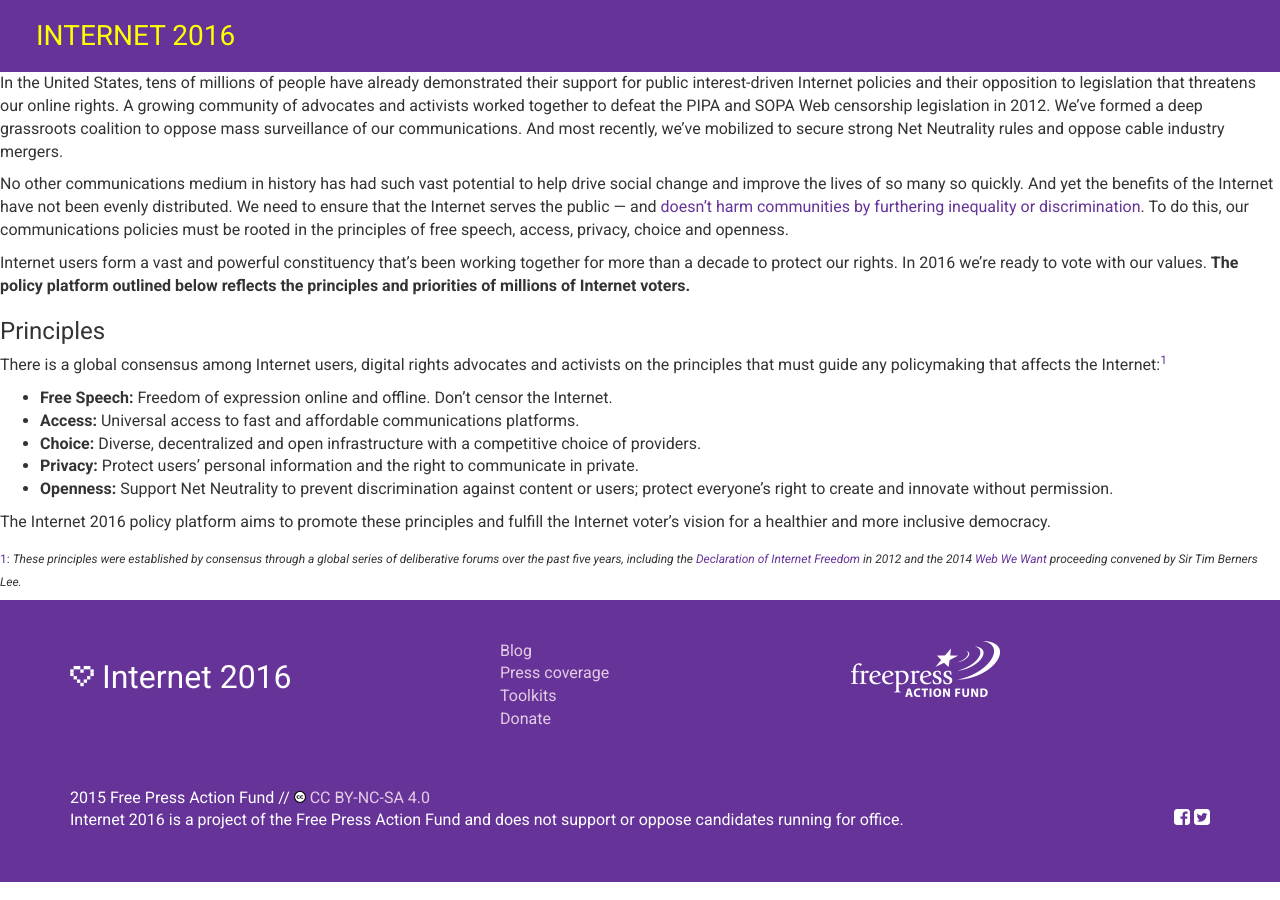
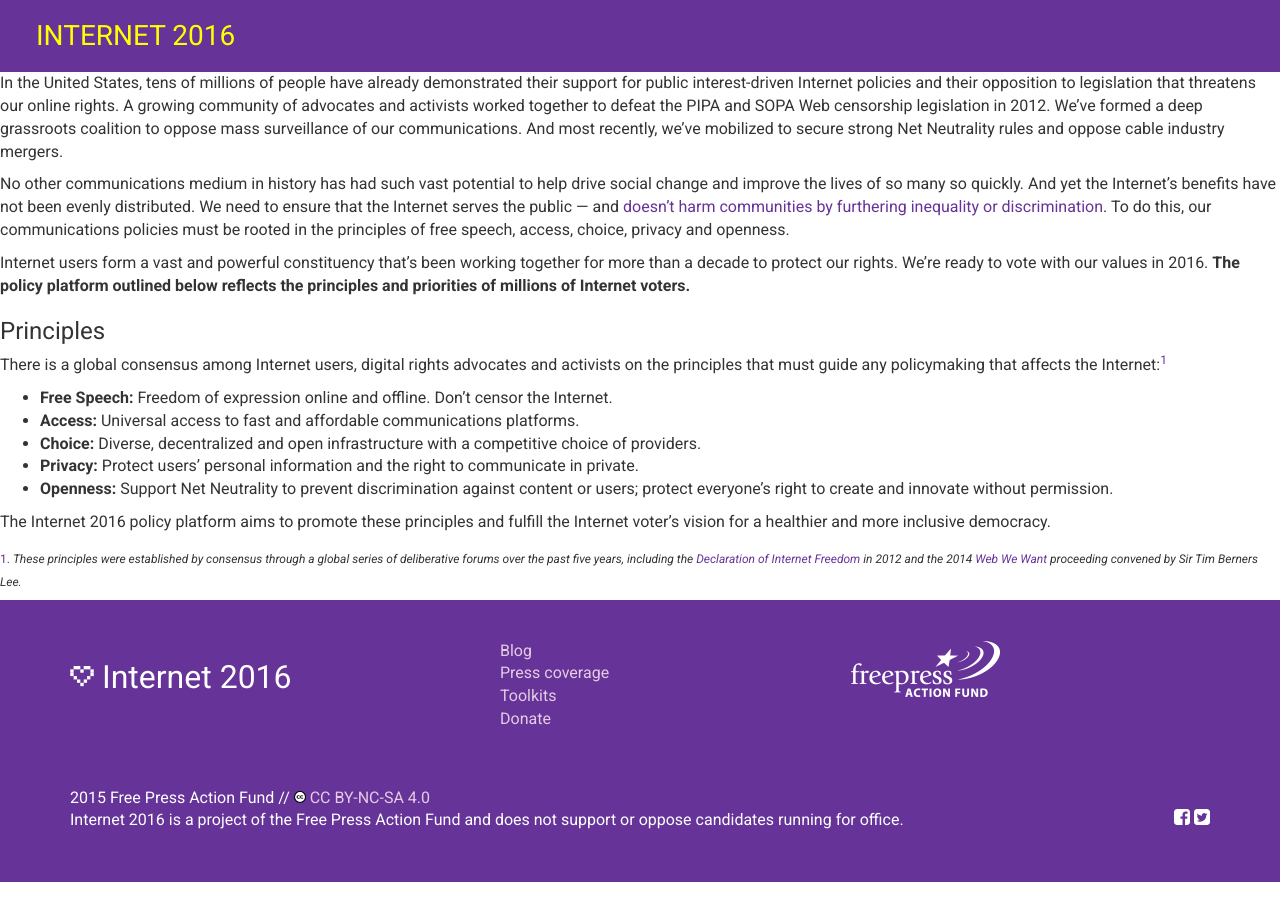
Before and after one commit to freepress/internet2016, a Jekyll site: the page built from _posts/principles/2015-01-06-intro.md, in a window 1280 px wide. Built offline with Jekyll 4.4.1, drawn with Linux system fonts in a browser that asks for light colours; comment, search, counter and statistics services are not loaded.

Commit message:
updated text
made the following changes:
Intro, graf 2: changed “the benefits of the Internet” to “the Internet’s benefits"
Intro, graf 2: Reversed the order of “privacy” and “choice”
Intro, graf 3: moved “in 2016” to the end of the sentence: "We’re ready to vote with our values in 2016."

```diff
--- a/_posts/principles/2015-01-06-intro.md
+++ b/_posts/principles/2015-01-06-intro.md
@@ -13,9 +13,9 @@
 ---
 In the United States, tens of millions of people have already demonstrated their support for public interest-driven Internet policies and their opposition to legislation that threatens our online rights. A growing community of advocates and activists worked together to defeat the PIPA and SOPA Web censorship legislation in 2012. We’ve formed a deep grassroots coalition to oppose mass surveillance of our communications. And most recently, we’ve mobilized to secure strong Net Neutrality rules and oppose cable industry mergers.
 
-No other communications medium in history has had such vast potential to help drive social change and improve the lives of so many so quickly. And yet the benefits of the Internet have not been evenly distributed. We need to ensure that the Internet serves the public — and [doesn’t harm communities by furthering inequality or discrimination](http://centerformediajustice.org/digital-culture-shift-from-scale-to-power/). To do this, our communications policies must be rooted in the principles of free speech, access, privacy, choice and openness.
+No other communications medium in history has had such vast potential to help drive social change and improve the lives of so many so quickly. And yet the Internet's benefits have not been evenly distributed. We need to ensure that the Internet serves the public — and [doesn’t harm communities by furthering inequality or discrimination](http://centerformediajustice.org/digital-culture-shift-from-scale-to-power/). To do this, our communications policies must be rooted in the principles of free speech, access, choice, privacy and openness.
 
-Internet users form a vast and powerful constituency that’s been working together for more than a decade to protect our rights. In 2016 we’re ready to vote with our values. **The policy platform outlined below reflects the principles and priorities of millions of Internet voters.**
+Internet users form a vast and powerful constituency that’s been working together for more than a decade to protect our rights. We’re ready to vote with our values in 2016. **The policy platform outlined below reflects the principles and priorities of millions of Internet voters.**
 
 ###Principles
 
@@ -29,4 +29,4 @@
 
 The Internet 2016 policy platform aims to promote these principles and fulfill the Internet voter’s vision for a healthier and more inclusive democracy.
 
-<sub><a name="1">1</a>: *These principles were established by consensus through a global series of deliberative forums over the past five years, including the [Declaration of Internet Freedom](http://www.internetdeclaration.org/) in 2012 and the 2014 [Web We Want](https://webwewant.org/about_us) proceeding convened by Sir Tim Berners Lee.*</sub>
+<sub><a name="1">1</a>. *These principles were established by consensus through a global series of deliberative forums over the past five years, including the [Declaration of Internet Freedom](http://www.internetdeclaration.org/) in 2012 and the 2014 [Web We Want](https://webwewant.org/about_us) proceeding convened by Sir Tim Berners Lee.*</sub>
```
